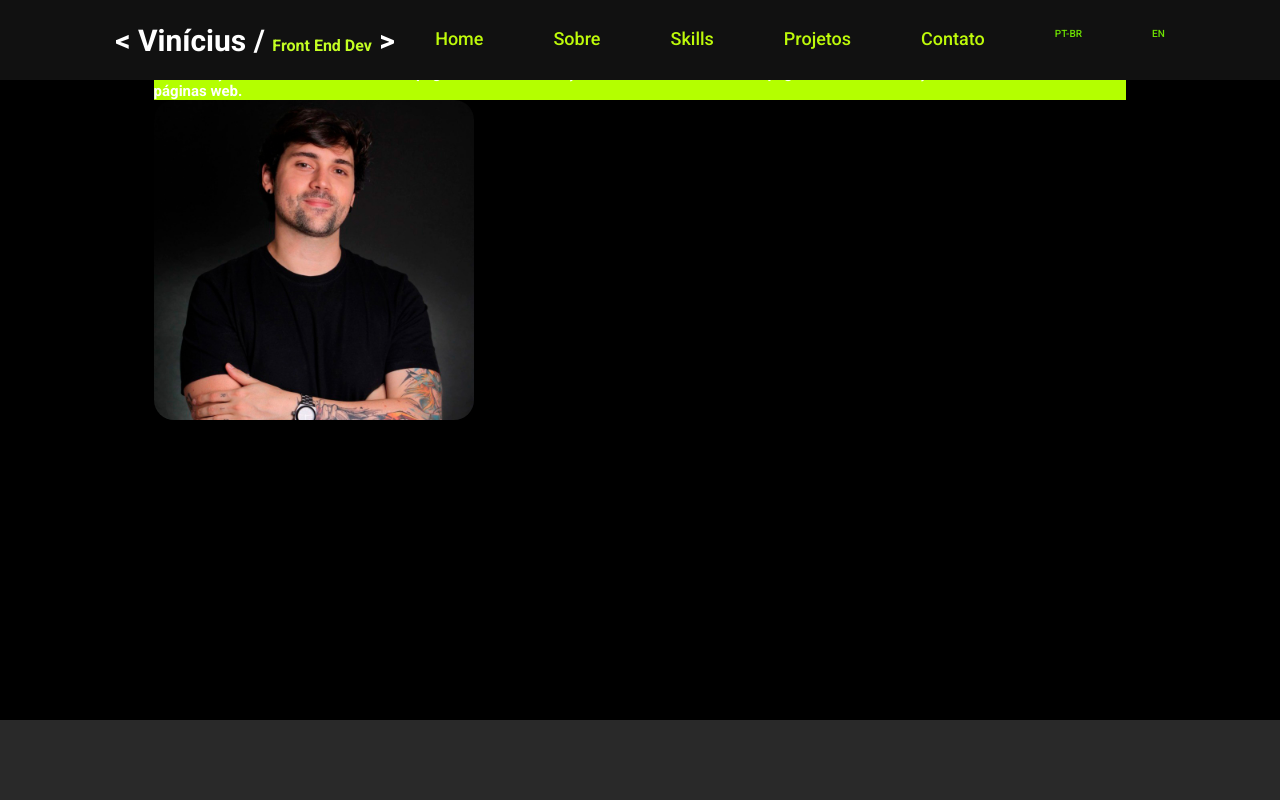
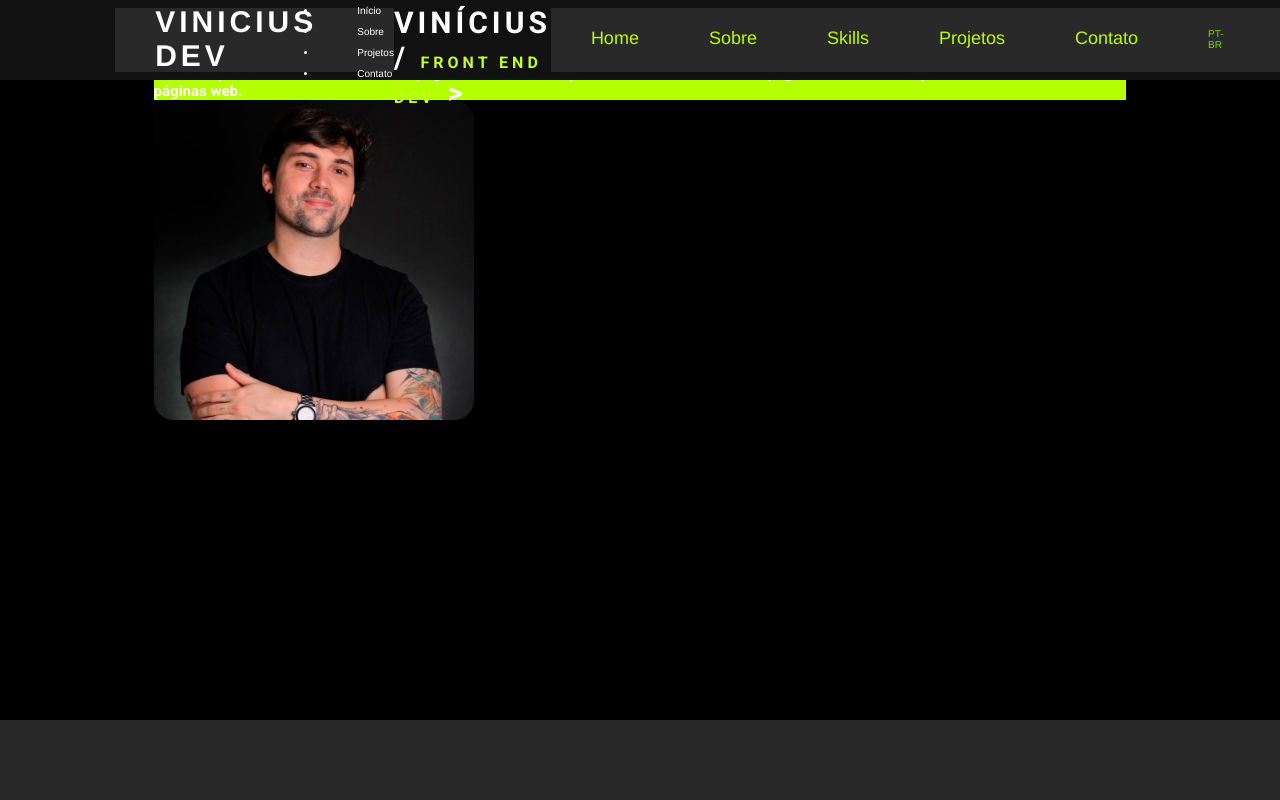
Before and after one commit to vguelere/desenvolvedor-front-end-estudos, a plain HTML site: page index.html in a window 1280 px wide. Shown: the top 800 px of the page. Drawn offline with Linux system fonts and the light colour scheme.

Commit message:
Ajusta o Menu

```diff
--- a/index.html
+++ b/index.html
@@ -18,6 +18,17 @@
 
 
     <header>
+        <nav>
+            <a class="logo" href="/">Vinicius Dev</a>
+            <ul class="nav-list">
+                <li><a href="/"></a>Início</li>
+                <li><a href="/"></a>Sobre</li>
+                <li><a href="/"></a>Projetos</li>
+                <li><a href="/"></a>Contato</li>
+            </ul>
+
+        </nav>
+
         <!-- Logo -->
         <a href="#" class="logo"> < Vinícius / <strong class="front">Front End Dev</strong> > </a>
 
--- a/style.css
+++ b/style.css
@@ -9,6 +9,24 @@
     border: none;
     outline: none;
     box-sizing: border-box;
+}
+
+a {
+  color: #ffffff;
+  text-decoration: none;
+  transition: 0.3s;
+}
+
+a:hover {
+  opacity: 0.7;
+
+}
+
+.logo {
+  font-size: 24px;
+  text-transform: uppercase;
+  letter-spacing: 4px;
+
 }
 
 html, body {
@@ -134,6 +152,17 @@ header{
 }
 
 /* NAVEGACAO */
+
+nav {
+  display: flex;
+  justify-content:space-around;
+  align-items: center;
+  font-family: 'Franklin Gothic Medium', 'Arial Narrow', Arial, sans-serif;
+  background-color: #292929;
+  height: 8vh;
+
+}
+
 
 nav a{
     font-size: 1.8rem;
```
Also changed, not shown: mobile-navbar.js (added).
